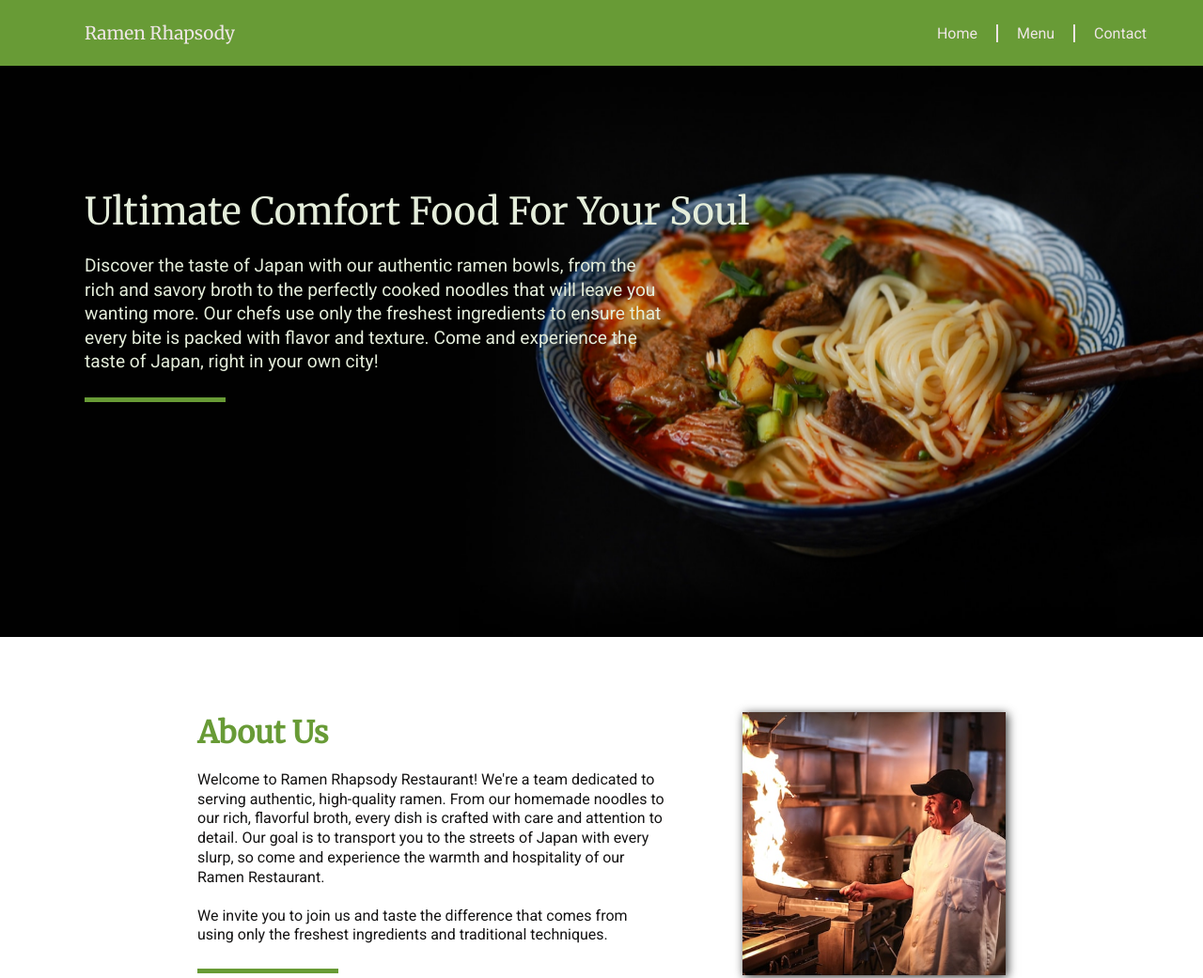
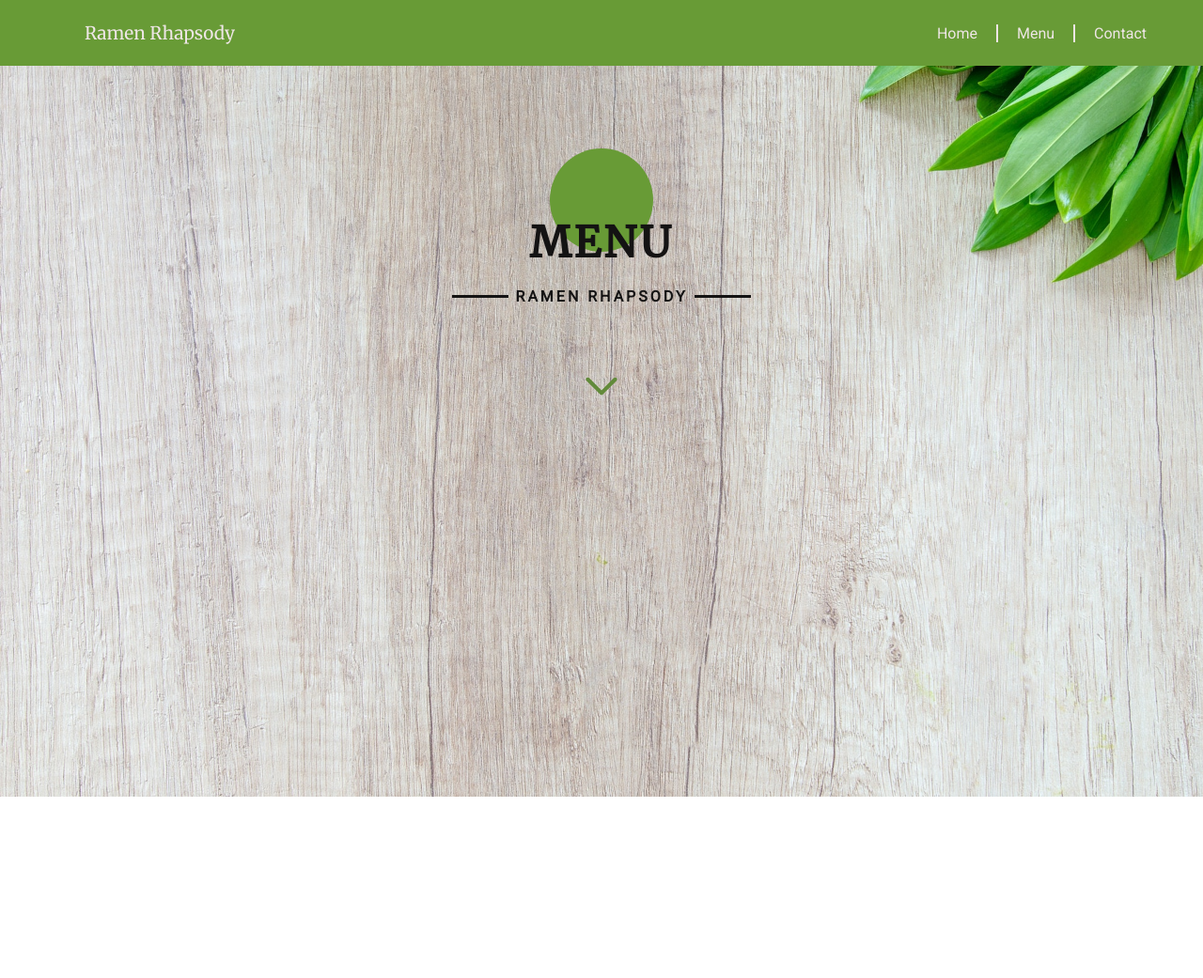
Before and after one commit to john0ground/Restaurant-page-TOP, a website built with webpack: page dist/index.html in a window 1280 px wide. Shown: the top 1041 px of the page at 94% size. After the commit the page ends 800 px from the top, so only its background shows below. Built offline with Linux system fonts and the light colour scheme.

Commit message:
setup menu title page

```diff
--- a/src/index.js
+++ b/src/index.js
@@ -1,4 +1,5 @@
 import { displayHome } from './home';
 import './style/home.css';
+import './style/menu.css';
 
-displayHome();
+// displayHome();
--- /dev/null
+++ b/src/style/menu.css
@@ -0,0 +1,51 @@
+.menu-background {
+    width: 100%;
+    object-fit: cover;
+    position: fixed;
+    z-index: -1;
+}
+
+.menu-title {
+    display: flex;
+    flex-direction: column;
+    align-items: center;
+}
+
+.round-design {
+    margin-top: 120px;
+    width: 110px;
+    height: 110px;
+    background: var(--primary-color);
+    border-radius: 50%;
+    z-index: -1;
+    position: relative;
+    top: 38px;
+}
+
+.menu-title h1 {
+    font-family: 'Merriweather', serif;
+    font-size: 2.8rem;
+    letter-spacing: 3px;
+}
+
+.menu-restaurant-title {
+    display: flex;
+    align-items: center;
+    margin-top: 20px;
+}
+
+.menu-restaurant-title h4 {
+    margin: 0 8px 0 8px;
+    letter-spacing: 3px;
+}
+
+.menu-restaurant-title .line-styling {
+    width: 60px;
+    height: 3px;
+    background: var(--font-dark);
+}
+
+.down-icon {
+    width: 50px;
+    margin-top: 60px;
+}
```
Also changed, not shown: dist/index.html, dist/main.js, images/wood-background.jpg (added).
